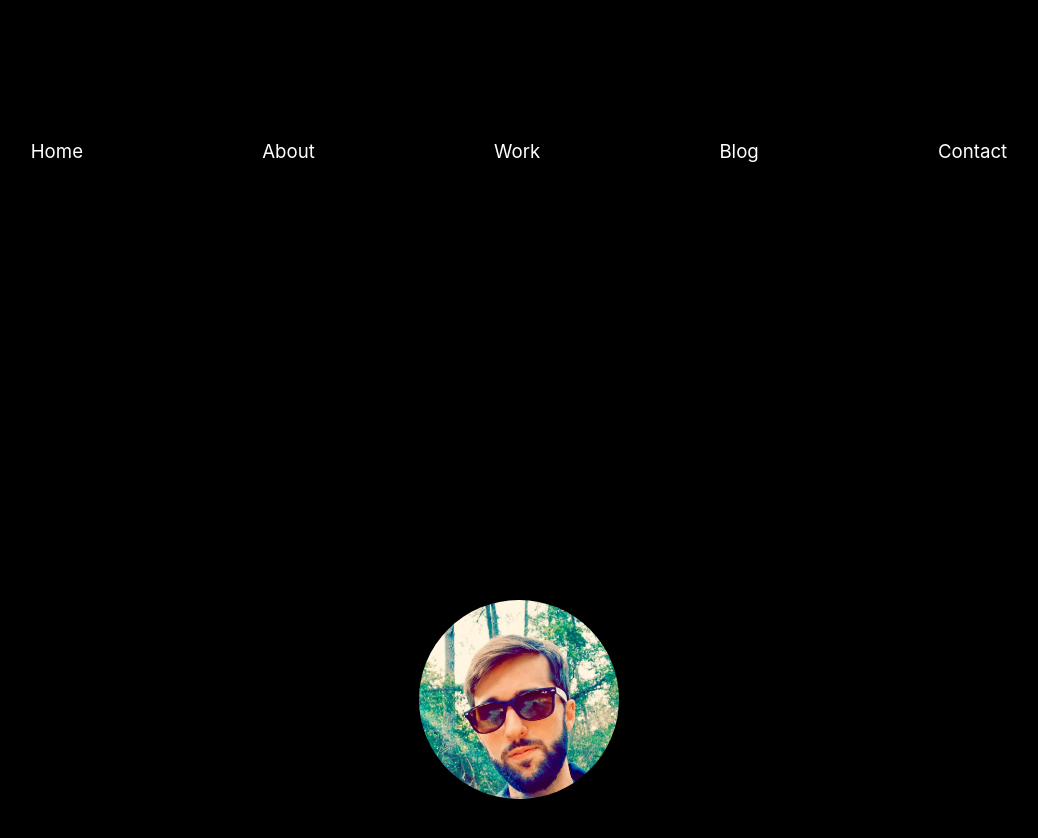
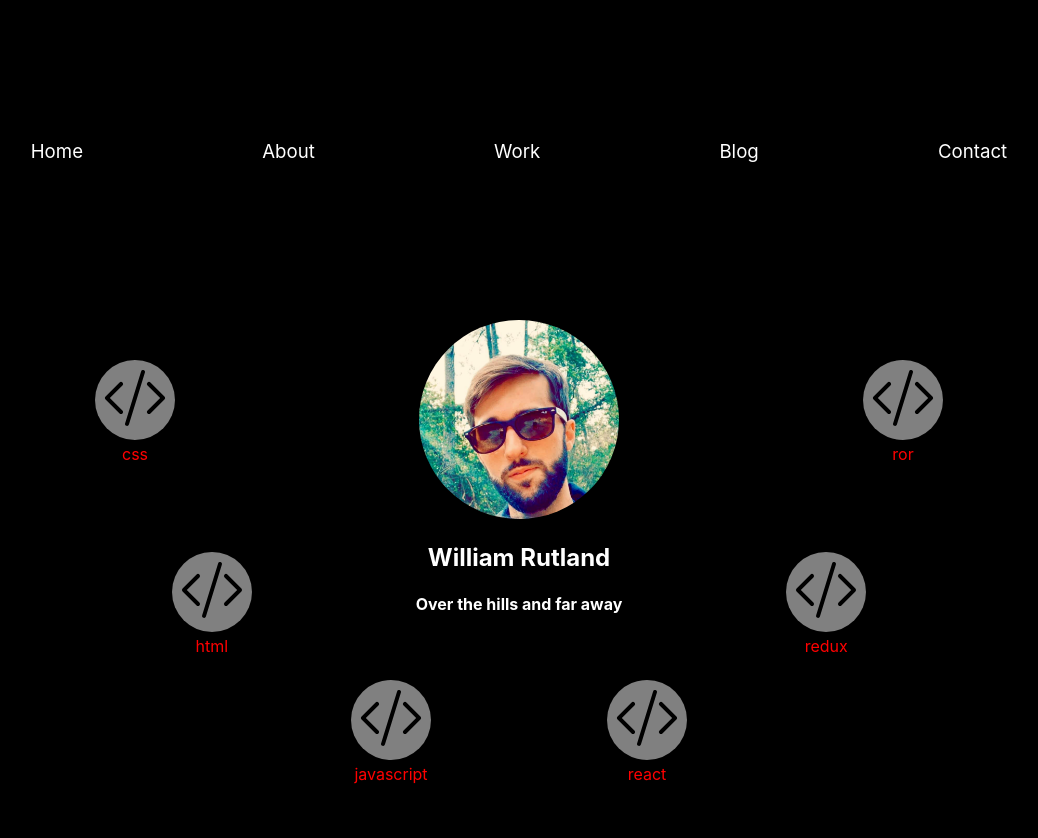
Before and after one commit to DrVonDevious/portfolio-site, a React (Create React App) app: page / in a window 1280 px wide. Shown: the part 280-1118 px from the top of the page, without its empty margins (121-1159 px from the left). Built offline with nearby package versions, Linux system fonts and the light colour scheme.

Commit message:
Add skills

```diff
--- a/src/components/About.js
+++ b/src/components/About.js
@@ -1,8 +1,11 @@
 import React from 'react'
+import '../css/About.css'
 
 const About = () => {
   return (
-    <div>
+    <div className="about-container">
+      <h2 className="about-name">William Rutland</h2>
+      <h4 className="about-bio">Over the hills and far away</h4>
     </div>
   )
 }
--- a/src/components/Skill.js
+++ b/src/components/Skill.js
@@ -1,8 +1,13 @@
 import React from 'react'
+import '../css/Skill.css'
 
-const Skill = () => {
+const Skill = (props) => {
   return (
-    <div>
+    <div className={`skill-circle ${props.name}`}>
+      <svg className="skill-icon" width="4em" height="4em" viewBox="0 0 16 16" fill="currentColor" xmlns="http://www.w3.org/2000/svg">
+        <path fill-rule="evenodd" d="M4.854 4.146a.5.5 0 0 1 0 .708L1.707 8l3.147 3.146a.5.5 0 0 1-.708.708l-3.5-3.5a.5.5 0 0 1 0-.708l3.5-3.5a.5.5 0 0 1 .708 0zm6.292 0a.5.5 0 0 0 0 .708L14.293 8l-3.147 3.146a.5.5 0 0 0 .708.708l3.5-3.5a.5.5 0 0 0 0-.708l-3.5-3.5a.5.5 0 0 0-.708 0zm-.999-3.124a.5.5 0 0 1 .33.625l-4 13a.5.5 0 0 1-.955-.294l4-13a.5.5 0 0 1 .625-.33z"/>
+      </svg>
+      <p className="skill-tag">{props.name}</p>
     </div>
   )
 }
--- a/src/containers/AboutContainer.js
+++ b/src/containers/AboutContainer.js
@@ -12,12 +12,12 @@ const AboutContainer = () => {
       <ProfileImage className="profile-image"/>
       <About className="about"/>
       <div>
-        <Skill className="skill-1"/>
-        <Skill className="skill-2"/>
-        <Skill className="skill-3"/>
-        <Skill className="skill-4"/>
-        <Skill className="skill-5"/>
-        <Skill className="skill-6"/>
+        <Skill name="css"/>
+        <Skill name="html"/>
+        <Skill name="javascript"/>
+        <Skill name="react"/>
+        <Skill name="redux"/>
+        <Skill name="ror"/>
       </div>
     </div>
   )
--- /dev/null
+++ b/src/css/About.css
@@ -0,0 +1,17 @@
+.about-container {
+  width: 100%;
+}
+
+.about-name {
+  width: fit-content;
+  position: relative;
+  left: 50%;
+  transform: translate(-50%, 0);
+}
+
+.about-bio {
+  width: fit-content;
+  position: relative;
+  left: 50%;
+  transform: translate(-50%, 0);
+}
--- a/src/css/AboutContainer.css
+++ b/src/css/AboutContainer.css
@@ -1,15 +1,16 @@
 .about-container {
   width: 100%;
-  padding-top: 480px;
 }
 
 .profile-image {
   position: relative;
   left: 50%;
   transform: translate(-50%, 0);
+  margin-top: 200px;
 }
 
-.about {}
+.about {
+}
 
 .skill-1 {}
 
--- a/src/css/App.css
+++ b/src/css/App.css
@@ -3,4 +3,5 @@ body {
   margin: 0;
   background-color: black;
   color: white;
+  overflow-x: hidden;
 }
--- /dev/null
+++ b/src/css/Skill.css
@@ -0,0 +1,60 @@
+.skill-circle {
+  background-color: gray;
+  width: 80px;
+  height: 80px;
+  border-radius: 100px;
+  text-align: center;
+}
+
+.skill-icon {
+  color: black;
+  position: relative;
+  top: 6px;
+  transform: translate(0, 0);
+}
+
+.skill-tag {
+  color: red;
+}
+
+.css {
+  position: absolute;
+  left: 20%;
+  top: 80%;
+  transform: translate(-50%,0);
+}
+
+.html {
+  position: absolute;
+  left: 26%;
+  top: 104%;
+  transform: translate(-50%,0);
+}
+
+.javascript {
+  position: absolute;
+  left: 40%;
+  top: 120%;
+  transform: translate(-50%,0);
+}
+
+.react {
+  position: absolute;
+  left: 60%;
+  top: 120%;
+  transform: translate(-50%,0);
+}
+
+.redux {
+  position: absolute;
+  left: 74%;
+  top: 104%;
+  transform: translate(-50%,0);
+}
+
+.ror {
+  position: absolute;
+  left: 80%;
+  top: 80%;
+  transform: translate(-50%,0);
+}
```
